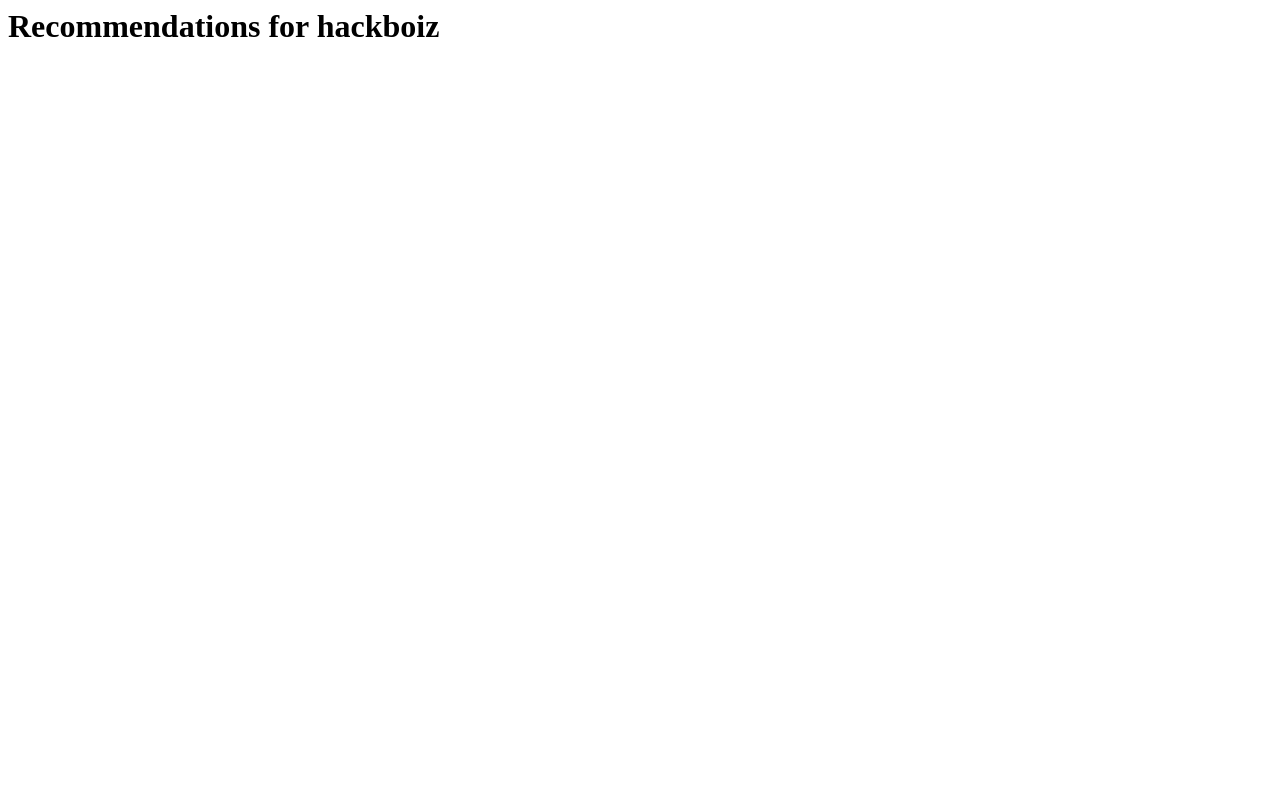
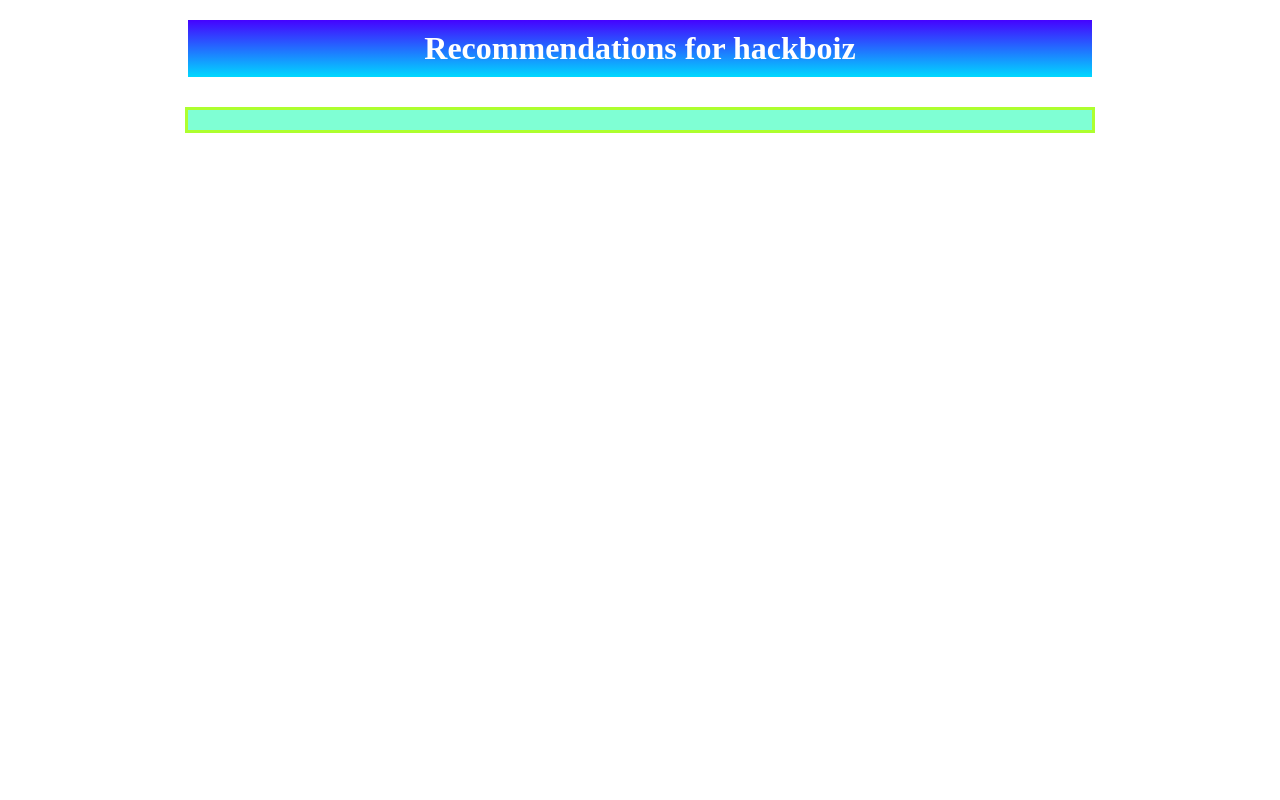
Before and after one commit to Anishde85/sociocom, a Django app: page /recommendations/ in a window 1280 px wide. Run offline with Django 3.2, Linux system fonts and the light colour scheme; a user stored in the database is signed in; data comes from the database, SQL or seed files in the repository.

Commit message:
Update recommendations.html

```diff
--- a/users/templates/recommendations.html
+++ b/users/templates/recommendations.html
@@ -1,11 +1,46 @@
 {% load static %}
 {% block content %}
+<head>
+    <style>
+
+        img{
+            height: auto;
+            width: auto;
+        }
+        body{
+            align-items: center;
+            text-align: center;
+        }
+        h1{
+            width: 70%;
+            align-self: center;
+            margin: auto;
+            margin-top: 20px;
+            padding: 10px;
+            background-image: linear-gradient(to top, #00d9ff, #4502ff);
+            color: white;
+        }
+        .container{
+            width: 70%;
+            margin: auto;
+            margin-top: 30px;
+            background-color: aquamarine;
+            border: 3px solid greenyellow;
+            border-radius: 50 px;
+            padding: 10px;
+        }
+    </style>
+</head>
+<body>
 <h1> Recommendations for {{ username }}</h1>
+<div class="container">
 
 {% for x in recs %}
 <p><a href={{x.link}}><img src={{x.image}}></a></p>
-<h3>{{x.name}} - ₹{{x.price}}</h3>
+<h3>{{x.name}} - {{x.price}}</h3>
 <h6> Categories: {{x.categories}}</h6>
 {% endfor %}
 
 {% endblock content %}
+</div>
+</body>
```
